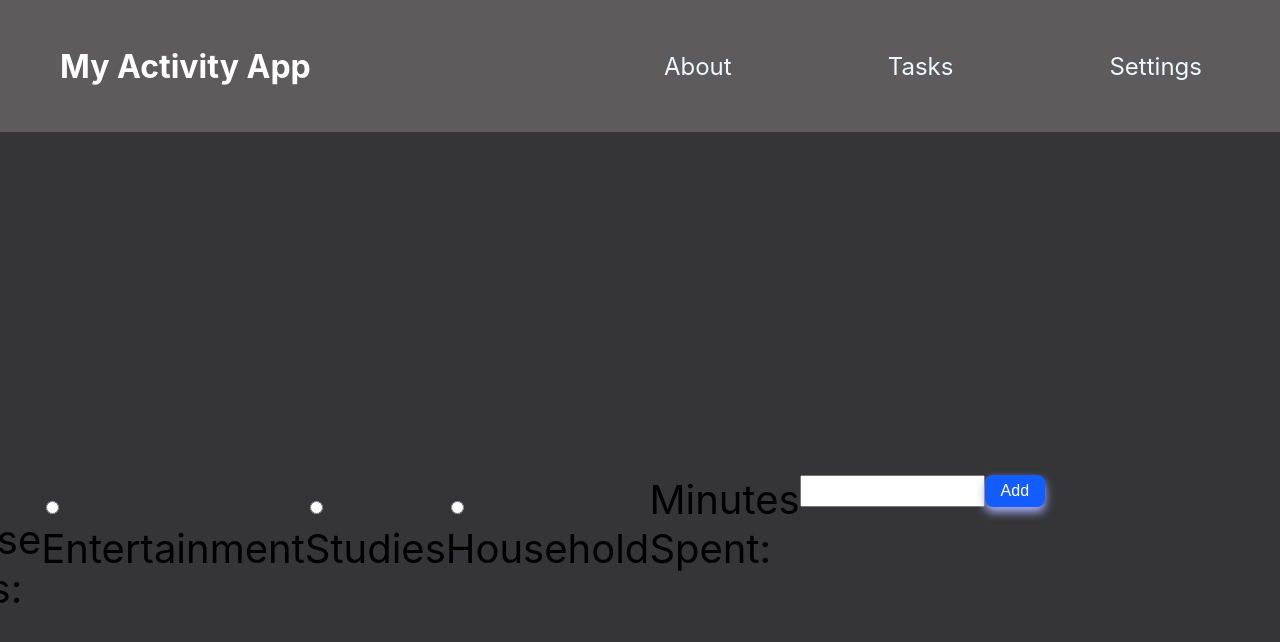
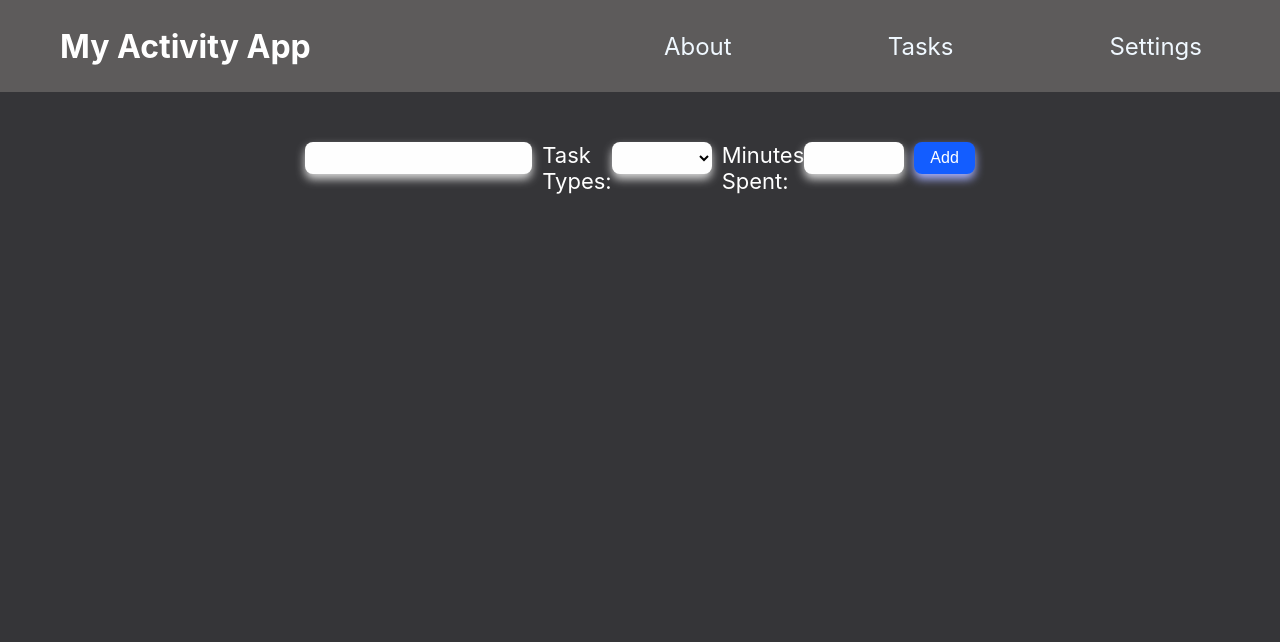
Before and after one commit to makzibs/ReactApp-Final-Project, a React (Create React App) app: page /tasks in a window 1280 px wide. Shown: the top 642 px of the page. Built offline with nearby package versions, Linux system fonts and the light colour scheme.

Commit message:
third commit with implement some major features

```diff
--- a/src/components/Form.js
+++ b/src/components/Form.js
@@ -4,22 +4,22 @@ import "../styles/form.css";
 
 export const Form = ({ addTask, addTypes, addMinutes }) => {
   const [text, setText] = useState("");
-  const [radio, setRadio] = useState("none");
+  const [option, setOption] = useState("none");
   const [minutes, setMinutes] = useState("");
 
 
   const handleSubmit = (e) => {
     e.preventDefault();
     addTask(text);
-    addTypes(radio);
+    addTypes(option);
     addMinutes(minutes);
     setText("");
-    setRadio("");
+    setOption("");
     setMinutes("");
   };
 
-  const handleGenreChange = (e) => {
-    setRadio(e.target.value);
+  const handleOptionChange = (e) => {
+    setOption(e.target.value);
   };
 
   const handleMinutesChange = (e) => {
@@ -34,41 +34,24 @@ export const Form = ({ addTask, addTypes, addMinutes }) => {
         onChange={(e) => setText(e.target.value)}
         value={text}
       />
-      <p>Choose Types:</p>
-        <label>
-          <input
-            type="radio"
-            name="Types"
-            value="Entertainment"
-            //checked={Types === 'Entertainment'}
-            onChange={handleGenreChange}
-          />
-          Entertainment
-        </label>
-        <label>
-          <input
-            type="radio"
-            name="Types"
-            value="Studies"
-            //checked={Types === 'Studies'}
-            onChange={handleGenreChange}
-          />
-          Studies
-        </label>
-        <label>
-          <input
-            type="radio"
-            name="Types"
-            value="Household"
-            //checked={Types === 'Household'}
-            onChange={handleGenreChange}
-          />
-          Household
-        </label>
+        <label htmlFor="Option">Task Types:</label>
+        <select
+          //id="Option"
+          className="minutes_textfield"
+          value={Option}
+          onChange={handleOptionChange}
+        >
+          <option value=""></option>
+          <option value="Entertainment">Entertainment</option>
+          <option value="Studies">Studies</option>
+          <option value="Household">Household</option>
+        </select>
+
 
         <label htmlFor="minutes">Minutes Spent:</label>
         <input
           type="text"
+          className="minutes_textfield"
           id="minutes"
           value={minutes}
           onChange={handleMinutesChange}
--- a/src/components/ListItem.js
+++ b/src/components/ListItem.js
@@ -4,6 +4,7 @@ export const ListItem = ({ text, removeTask }) => {
   return (
     <div className="list-item">
       <p>{text}</p>
+
       <button className="checkbox" onClick={removeTask}></button>
     </div>
   );
--- a/src/styles/App.css
+++ b/src/styles/App.css
@@ -1,5 +1,4 @@
 .App{
-    background-color: #ffffff;
     margin: 0;
     padding: 0;
     height: 100vh;
@@ -9,7 +8,7 @@
 }
 
 .nav-container{
-    height: 150px;
+    height: 100px;
     background-color:  #5d5b5b;
     display: flex;
     align-items: center;
--- a/src/styles/TasksList.css
+++ b/src/styles/TasksList.css
@@ -1,7 +1,8 @@
 .todo-list {
+    margin-top: 200px;
     display: flex;
     flex-direction: column;
-    justify-content: center;
+    align-items: center;
     /* To center across the page */
     width: 40%;
     margin: 1rem auto;
--- a/src/styles/about.css
+++ b/src/styles/about.css
@@ -1,8 +1,9 @@
 .about{
     background-color: #353538;
     padding-top: 50px;
-    height: 700px;
+    height: 850px;
     font-size: 40px;
+    color: white;
     display: flex;
     justify-content: center;
 
--- a/src/styles/form.css
+++ b/src/styles/form.css
@@ -3,7 +3,10 @@
     justify-content: center;
     height: 2rem;
     width: 50%;
-    margin: auto;
+    font-size: 22px;
+    color: white;
+
+
   }
 
   .textfield {
@@ -22,6 +25,18 @@
     outline: none !important;
     box-shadow: 0px 3px 5px rgb(218, 218, 218);
   }
+  .minutes_textfield{
+    background-color: #fefefe;
+    border: none;
+    border-radius: 0.5rem;
+    height: 100%;
+    margin-right: 10px;
+    padding: 5px 10px;
+    font-size: 1rem;
+    box-shadow: 0px 5px 10px rgb(218, 218, 218);
+    box-sizing: border-box;
+    width: 100px;
+  }
 
   .submit-btn {
     height: 100%;
--- a/src/styles/setting.css
+++ b/src/styles/setting.css
@@ -1,7 +1,7 @@
 .setting{
     background-color: #353538;
     padding-top: 50px;
-    height: 700px;
+    height: 850px;
     font-size: 40px;
     display: flex;
     justify-content: center;
--- a/src/styles/tasks.css
+++ b/src/styles/tasks.css
@@ -1,10 +1,12 @@
 .tasks{
     background-color: #353538;
     padding-top: 50px;
-    height: 700px;
+    height: 850px;
     font-size: 40px;
     display: flex;
-    flex-wrap: wrap;
-    justify-content: center;
+    flex-direction: column;
+    align-items: center;
+    justify-content:space-between;
+
 
 }
```
